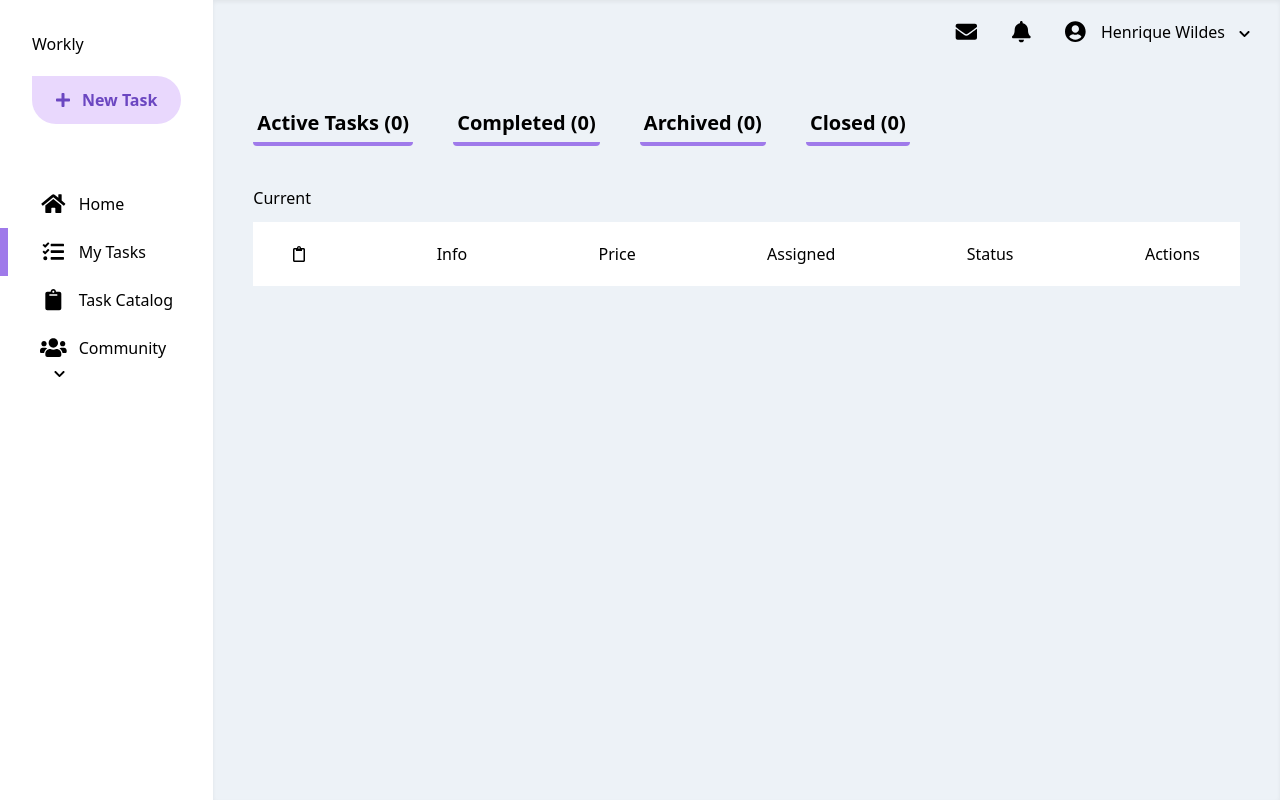
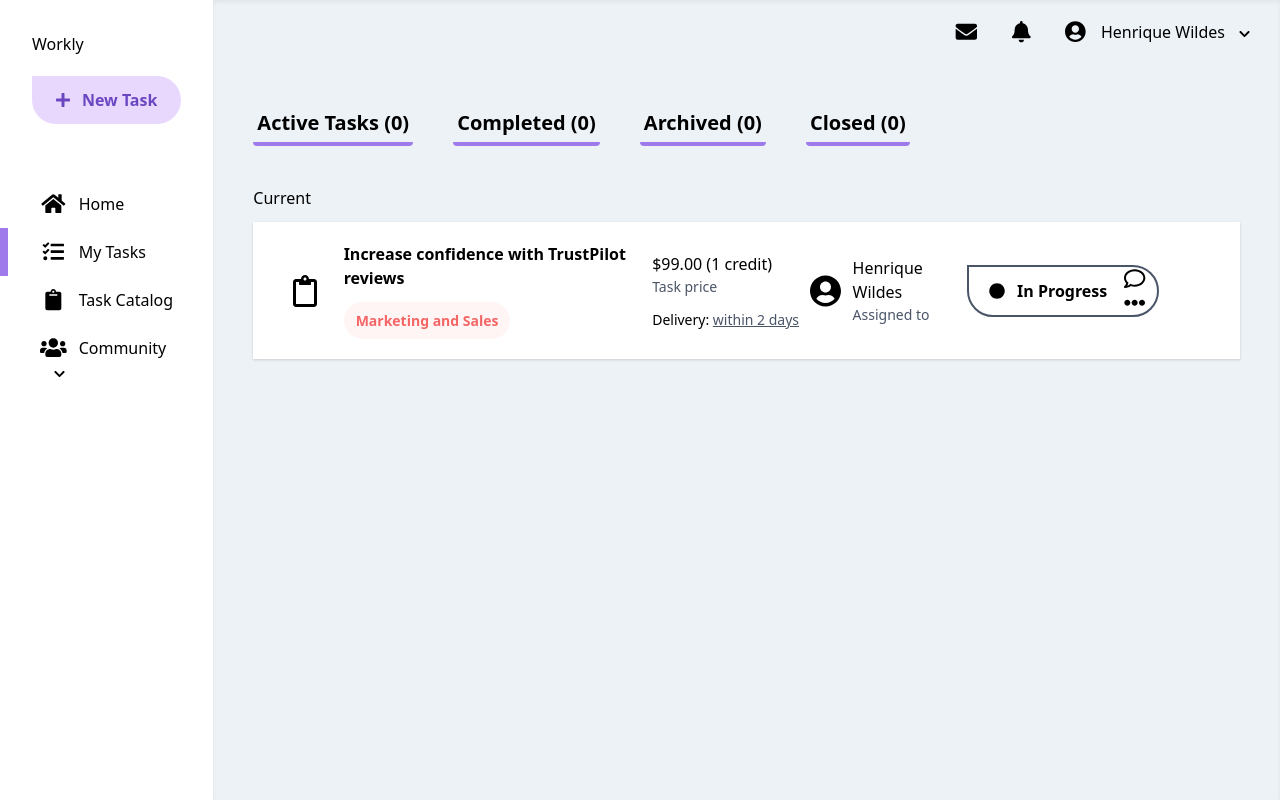
Before and after one commit to ethanskeller/tarefas, a Next.js app: page /tasks in a window 1280 px wide. Built offline with nearby package versions, Linux system fonts and the light colour scheme.

Commit message:
Style task item

```diff
--- a/pages/tasks/task-item.js
+++ b/pages/tasks/task-item.js
@@ -3,22 +3,47 @@ import { FontAwesomeIcon } from '@fortawesome/react-fontawesome';
 
 const TaskItem = () => {
     return (
-        <div className="flex block bg-white items-center justify-between px-10 py-5">
-            <FontAwesomeIcon icon={["far", "clipboard"]}/>
-            <div>
-                Info
+        <div className="flex block bg-white items-center justify-between px-10 py-5 shadow">
+            <FontAwesomeIcon className="w-1/12" icon={["far", "clipboard"]} size="2x"/>
+            <div className="w-4/12 ml-5">
+                <h1 className="font-bold mb-3">
+                    Increase confidence with TrustPilot reviews
+                </h1>
+                <div className="bg-red-100 w-auto inline-block px-3 py-2 rounded-full text-red-500 font-bold text-sm">
+                    Marketing and Sales
+                </div>
             </div>
-            <div>
-                Price
+            <div className="w-2/12">
+                <p>
+                    $99.00 (1 credit)
+                </p>
+                <p className="text-sm text-gray-700">
+                    Task price
+                </p>
+                <p className="text-sm mt-3">
+                    Delivery: <ins className="text-gray-700">within 2 days</ins>
+                </p>
             </div>
-            <div>
-                Assigned
+            <div className="w-2/12 flex items-center">
+                <FontAwesomeIcon icon="user-circle" size="2x" />
+                <div className="ml-3">
+                    <p>Henrique Wildes</p>
+                    <p className="text-sm text-gray-700">Assigned to</p>
+                </div>
             </div>
-            <div>
-                Status
+            <div className="w-2/12">
+                <a className="my-5 block border-2 border-gray-700 p-3 font-bold rounded-full rounded-tl-none w-48 px-5">
+                    <FontAwesomeIcon icon="circle" className="mr-3"/>
+                    In Progress
+                </a>
             </div>
-            <div>
-                Actions
+            <div className="w-1/12">
+                <a className="mr-10">
+                    <FontAwesomeIcon icon={["far", "comment"]} size="lg" />
+                </a>
+                <a>
+                    <FontAwesomeIcon icon="ellipsis-h" size="lg" />
+                </a>
             </div>
         </div>
     );
```
